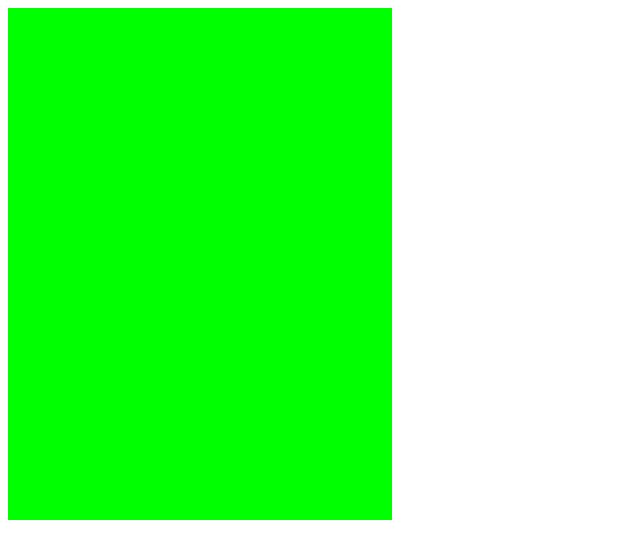
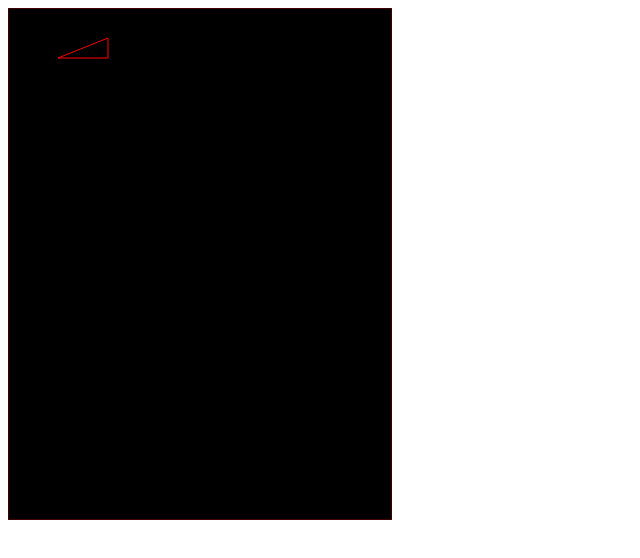
Before and after one commit to rf930creatures1/study-3d-0, a plain HTML site: page sources/index.html in a window 1280 px wide. Shown: the whole page, without its empty margins (0-640 px from the left). Drawn offline with Linux system fonts and the light colour scheme.

Commit message:
no message

```diff
--- a/sources/index.html
+++ b/sources/index.html
@@ -9,7 +9,7 @@
 <title>rf930creatures1-study3d-0</title>
 <script src="jsfiles/jsfilelist.js"></script>
 </head>
-<body onLoad="start()">
+<body onblur="gActived=false;" onfocus="gActived=true;" onLoad="start()">
 <canvas id="mainCanvas" style="background-color:black;">
 図形を表示するには、canvasタグをサポートしたブラウザが必要です。
 </canvas>
--- /dev/null
+++ b/sources/jsfiles/Library/Color.js
@@ -0,0 +1,26 @@
+//=======================
+//  Colorクラス MAX255
+//=======================
+
+function Color(_a, _r, _g, _b) {
+	this.a = _a;
+	this.r = _r;
+	this.g = _g;
+	this.b = _b;
+}
+
+Color.prototype.toContextString = function() {
+	return "rgba(" + this.r + "," + this.g + "," + this.b + "," + this.alphaFrom255To1() + ")";
+}
+
+Color.prototype.alphaFrom255To1 = function() {
+	var _a = this.a / 255.0;
+	if (_a < 0) _a = 0;
+	else if (_a > 1) _a = 1;
+	return _a;
+}
+
+function ColorFromAlphaAndColor(_a, _color) {
+	Color.call(this, _a, _color.r, _color.g, _color.b);
+}
+ColorFromAlphaAndColor.prototype = new Color(this.a, this.r, this.g, this.b);
--- a/sources/jsfiles/Main/GameManager.js
+++ b/sources/jsfiles/Main/GameManager.js
@@ -38,9 +38,11 @@ function GameManager(in_canvas) {
 	window.onbeforeunload = this.destroy;
 }
 GameManager.prototype.gameloop = function() {
-	this.init();
-	this.disp();
-	this.step();
+	if (gActived) {
+		this.init();
+		this.disp();
+		this.step();
+	}
 }
 GameManager.prototype.init = function() {
 	if (this.initFlag) {
--- a/sources/jsfiles/Main/OnOpenPage.js
+++ b/sources/jsfiles/Main/OnOpenPage.js
@@ -1,7 +1,9 @@
 //==================
 // Start Methods
 //==================
+var gActived;
 function start() {
+	gActived = true;
 	var canvas = document.getElementById("mainCanvas");
 	expandCanvas(canvas);
 	new MainActivity(canvas);
--- /dev/null
+++ b/sources/jsfiles/My3d/Vector3.js
@@ -0,0 +1,22 @@
+//=======================
+//  Vector3クラス
+//=======================
+function Vector3(arg1, arg2, arg3) {
+	switch (arguments.length) {
+		case 1: this.copy(arg1); break;
+		case 3: this.set(arg1, arg2, arg3); break;
+		default: this.set(0, 0, 0); break;
+	}
+}
+
+Vector3.prototype.set = function(x, y, z) {
+	this.x = x;
+	this.y = y;
+	this.z = z;
+}
+
+Vector3.prototype.copy = function(vec3) {
+	this.x = vec3.x;
+	this.y = vec3.y;
+	this.z = vec3.z
+}
--- a/sources/jsfiles/Scene/Scene0.js
+++ b/sources/jsfiles/Scene/Scene0.js
@@ -3,19 +3,29 @@
 //=======================
 function Scene0(gameManager) {
 	GameScene.call(this, gameManager);
+	this.points = [];
 }
 Scene0.prototype = new GameScene(this.gManager);
 Scene0.prototype.init = function() {
-
+	this.points[0] = new Point(50, 50);
+	this.points[1] = new Point(100, 50);
+	this.points[2] = new Point(100, 30);
 }
 Scene0.prototype.disp = function(canvas) {
 	canvas.save();
-	canvas.fillStyle = "rgb(0,255,0)";
-	canvas.fillRect(0, 0, 384, 512);
+	canvas.strokeStyle = (new Color(255, 255, 0, 0)).toContextString();
+	if (this.points.length >= 2) {
+		canvas.beginPath();
+		canvas.moveTo(this.points[0].x, this.points[0].y);
+		for (var i = 1; i < this.points.length; i++) {
+			canvas.lineTo(this.points[i].x, this.points[i].y);
+		}
+		canvas.closePath();
+		canvas.stroke();
+	}
 	canvas.restore();
 }
 Scene0.prototype.step = function() {
-
 }
 Scene0.prototype.destroy = function() {
 
--- a/sources/jsfiles/jsfilelist.js
+++ b/sources/jsfiles/jsfilelist.js
@@ -7,7 +7,9 @@
 document.write('<script src="jsfiles/Library/DebugCommands.js"></script>');
 document.write('<script src="jsfiles/Library/Point.js"></script>');
 document.write('<script src="jsfiles/Library/Size.js"></script>');
+document.write('<script src="jsfiles/Library/Color.js"></script>');
 document.write('<script src="jsfiles/Library/GameScene.js"></script>');
+document.write('<script src="jsfiles/My3d/Vector3.js"></script>');
 document.write('<script src="jsfiles/Main/OnOpenPage.js"></script>');
 document.write('<script src="jsfiles/Main/MainActivity.js"></script>');
 document.write('<script src="jsfiles/Main/GameManager.js"></script>');
```
